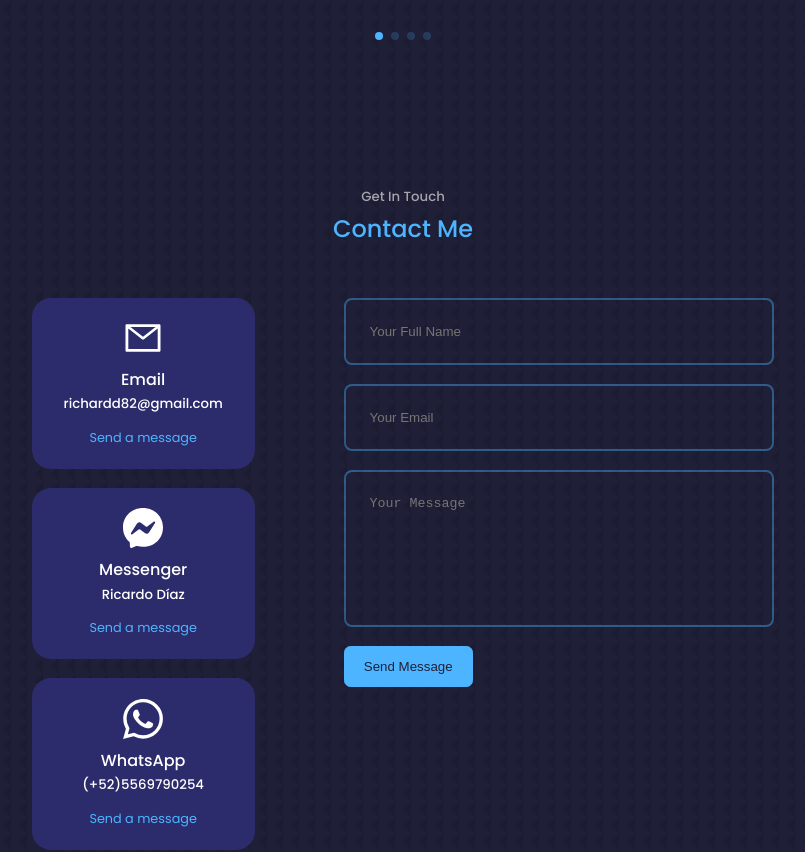
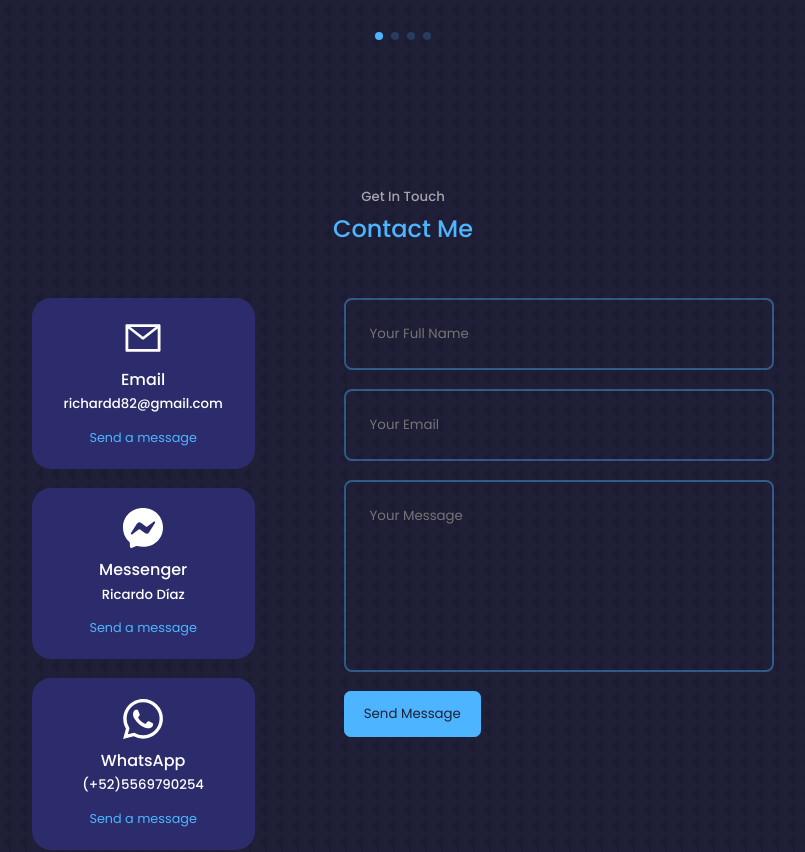
Before and after one commit to richardd82/myportfolio, a React (Create React App) app: page / in a window 1280 px wide. Shown: the part 5278-6130 px from the top of the page, without its empty margins (237-1042 px from the left). Built offline with nearby package versions, Linux system fonts and the light colour scheme.

Commit message:
last update

```diff
--- a/src/components/contact/contact.css
+++ b/src/components/contact/contact.css
@@ -46,6 +46,7 @@ input, textarea{
     border: 2px solid var(--color-primary-variant);
     resize: none;
     color: var(--color-white);
+    /* font-family: 'Poppins', sans-serif; */
 }
 /*----------Media Queries (MEDIUM DEVICES) ----------*/
 @media screen and (max-width: 1024px) {
--- a/src/index.css
+++ b/src/index.css
@@ -7,6 +7,7 @@
     box-sizing: border-box;
     list-style: none;
     text-decoration: none;
+    font-family: 'Poppins', sans-serif;
 }
 
 :root{
```
